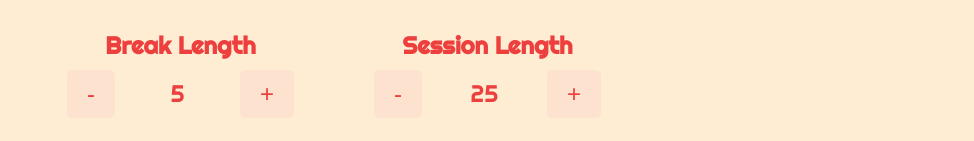
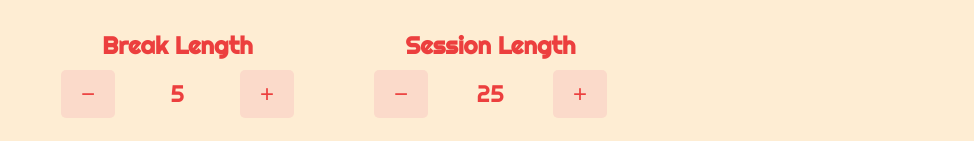
Before and after one commit to bgopikrishna/react-pomotimer, a React (Create React App) app: page / in a window 1280 px wide. Shown: the part 253-394 px from the top of the page, without its empty margins (306-1280 px from the left). Built offline with nearby package versions, Linux system fonts and the light colour scheme.

Commit message:
added plus and minus html codes

```diff
--- a/src/App.css
+++ b/src/App.css
@@ -77,7 +77,7 @@ button {
   font-size: inherit;
 }
 .length button {
-  background: rgba(240, 140, 164, 0.1);
+  background: rgba(240, 140, 164, 0.2);
   transition: all 0.3s cubic-bezier(0.19, 1, 0.22, 1);
 }
 .length button:hover,
--- a/src/components/lengthContols.js
+++ b/src/components/lengthContols.js
@@ -12,7 +12,7 @@ const LengthContols = ({ type, length, increment, decrement }) => {
         onClick={() => decrement(type)}
         title={"Decrease " + type + " length"}
       >
-        -
+       &#8722;
       </button>
       <div id={type + "-length"}>{length}</div>
       <button
@@ -21,7 +21,7 @@ const LengthContols = ({ type, length, increment, decrement }) => {
         onClick={() => increment(type)}
         title={"Increase " + type + " length"}
       >
-        +{" "}
+      &#43;
       </button>
     </div>
   );
```
